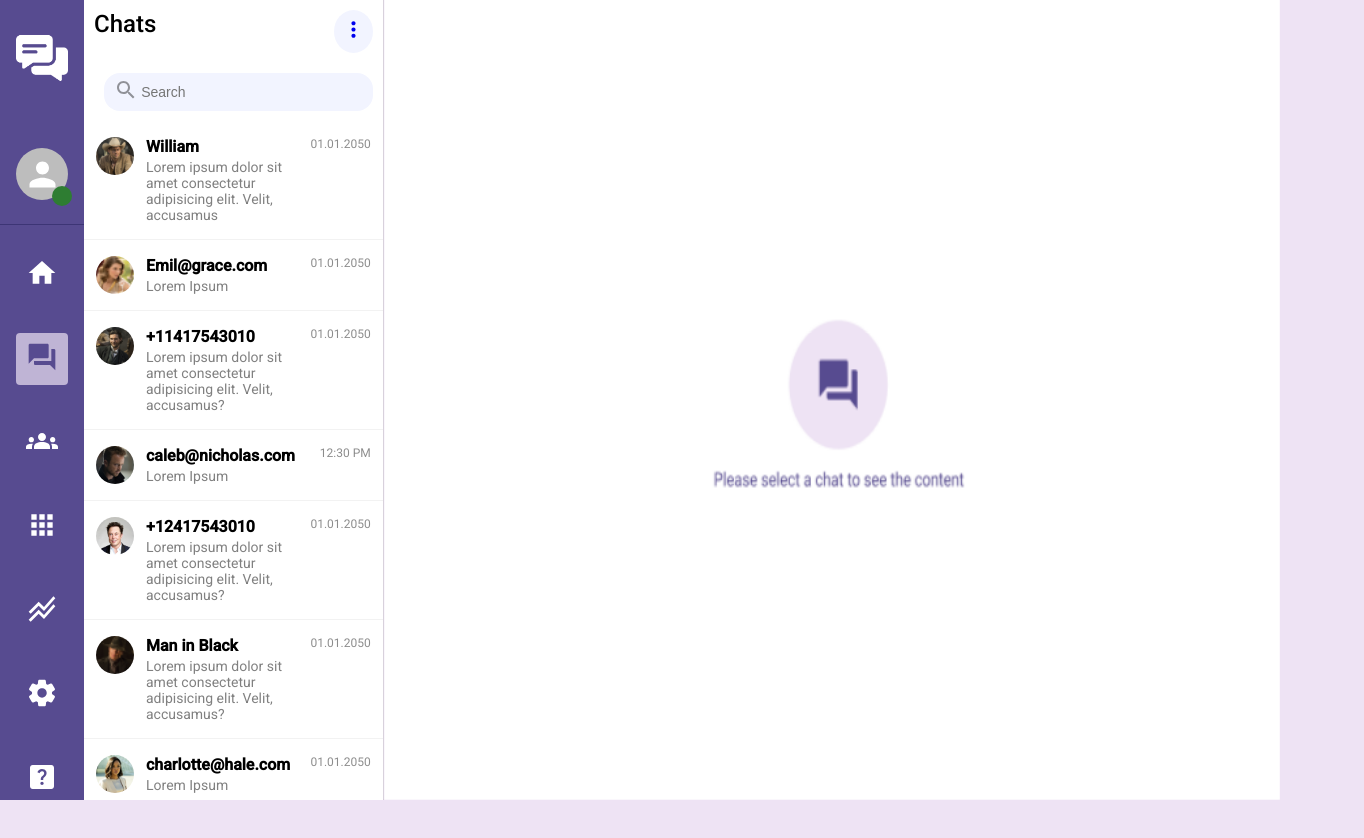
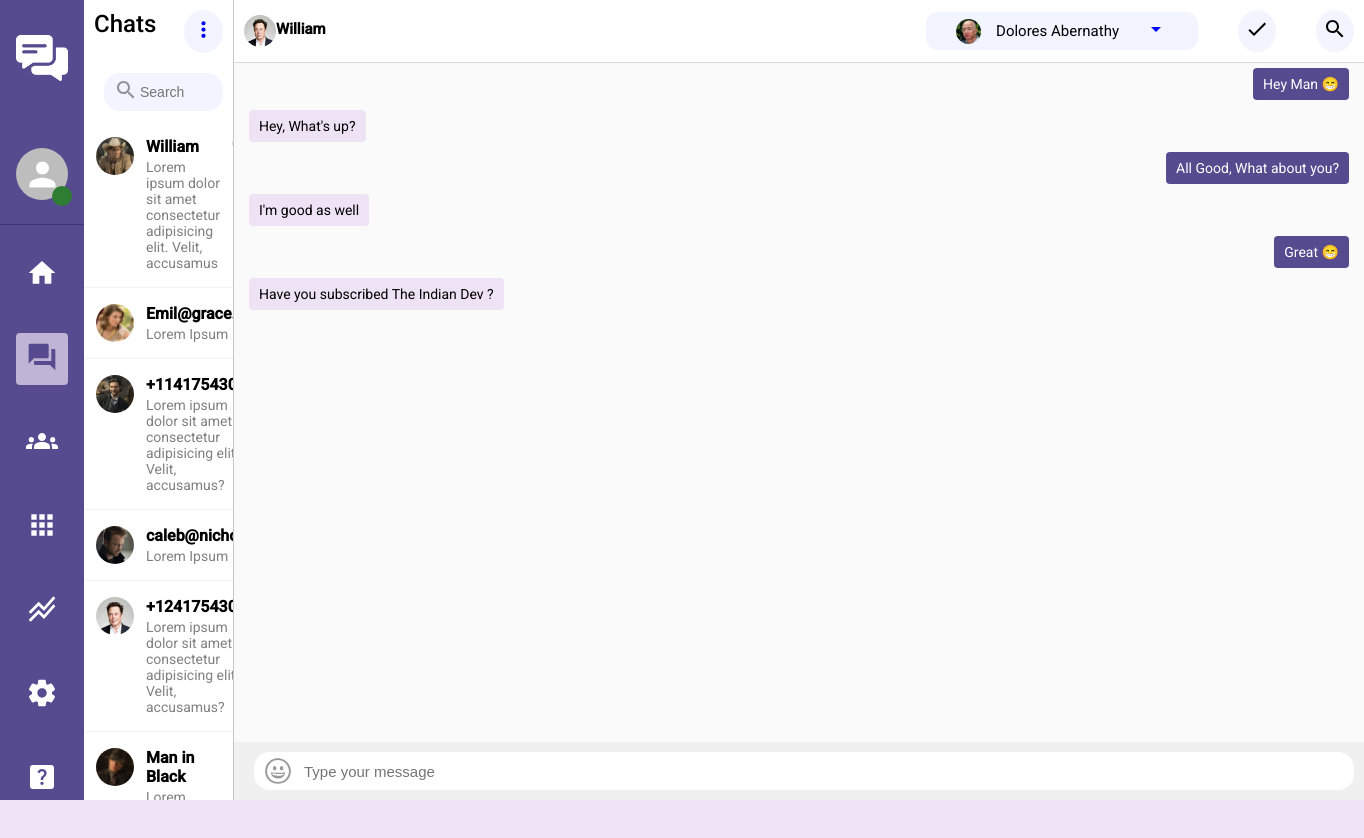
Before and after one commit to aykhanhuseyn/omnio-fed-9, a React (Vite) app: page /mbox in a window 1280 px wide. Shown: the top 838 px of the page, 1364 px wide, since content can reach past the window. Built offline with nearby package versions, Linux system fonts and the light colour scheme.

Commit message:
Upgraded: ContactList

```diff
--- a/src/pages/Mbox/Conversation.tsx
+++ b/src/pages/Mbox/Conversation.tsx
@@ -111,13 +111,13 @@ const MessageContainer = styled.div`
   overflow-y: auto;
 `;
 
-const MessageDiv = styled.div`
+const MessageDiv = styled.div<{isYours: boolean}>`
   display: flex;
   justify-content: ${(props) => (props.isYours ? "flex-end" : "flex-start")};
   margin: 5px 15px;
 `;
 
-const Message = styled.div`
+const Message = styled.div<{isYours: boolean}>`
   background: ${(props) => (props.isYours ? "#574B90" : "#EEE3F4")};
   max-width: 50%;
   color: #303030;
--- a/src/pages/Mbox/index.tsx
+++ b/src/pages/Mbox/index.tsx
@@ -9,34 +9,34 @@ const Container = styled.div`
   width: 100%;
   height: 100vh;
 `;
-const Placeholder = styled.div`
-  flex: 3;
-  display: flex;
-  flex-direction: column;
-  justify-content: center;
-  align-items: center;
-  font-size: 14px;
-  color: rgba(0, 0, 0, 0.45);
-`;
+// const Placeholder = styled.div`
+//   flex: 3;
+//   display: flex;
+//   flex-direction: column;
+//   justify-content: center;
+//   align-items: center;
+//   font-size: 14px;
+//   color: rgba(0, 0, 0, 0.45);
+// `;
 
-const ChatPlaceholder = styled.img`
-  width: 100%;
-  height: 100%;
-  obeject-fit: cover;
-`;
+// const ChatPlaceholder = styled.img`
+//   width: 100%;
+//   height: 100%;
+//   obeject-fit: cover;
+// `;
 
 function index() {
-  const [selectChat, setChat] = useState();
+  // const [selectChat, setChat] = useState();
   return (
     <Container>
       <ContactList />
-      {selectChat ? (
+      {/* {selectChat ? ( */}
         <Conversation />
-      ) : (
-        <Placeholder>
-          <ChatPlaceholder src="/profile/Screenshot (7).png" />
-        </Placeholder>
-      )}
+      {/* ) : ( */}
+        {/* // <Placeholder> */}
+          {/* <ChatPlaceholder src="/profile/Screenshot (7).png" /> */}
+        {/* // </Placeholder> */}
+      {/* )} */}
     </Container>
   );
 }
```
